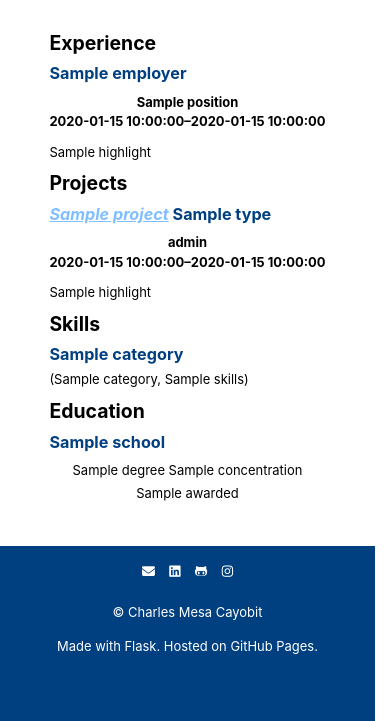
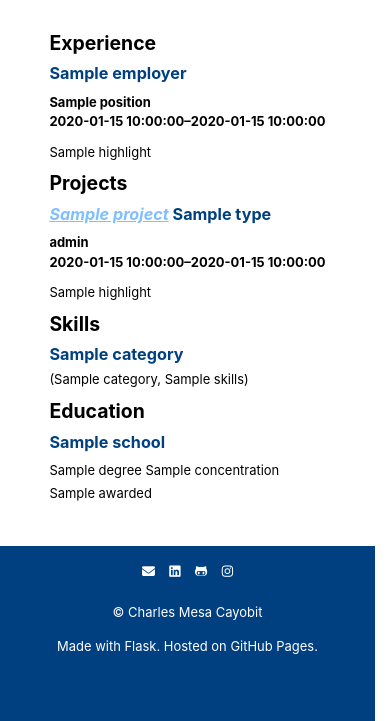
Before and after one commit to CharlesMC11/CharlesMC11.github.io, a Flask app: template app/cv/templates/cv/all.html in a window 390 px wide. Shown: the part 123-844 px from the top of the page. Run offline with Flask 3, Linux system fonts and the light colour scheme; the template is opened without the code that fills it: most values are stand-ins (such as "Sample title", 1, 10 or a date in 2020); parts of the project's set-up code (start-up, migrations or seed data) failed here and were passed over; some libraries are stand-ins or nearby versions.

Commit message:
Prevent centering of items in smaller screens

```diff
--- a/app/static/style.css
+++ b/app/static/style.css
@@ -255,7 +255,7 @@ body * {
     }
 
     .cv__list-item dl {
-        flex-direction: column;
+        display: block;
     }
 
     .about-me__img {
```
